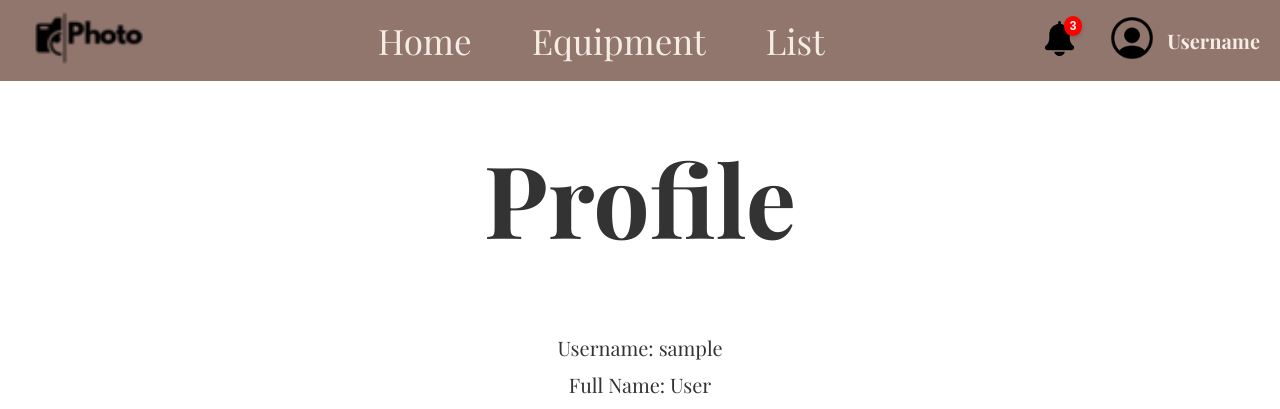
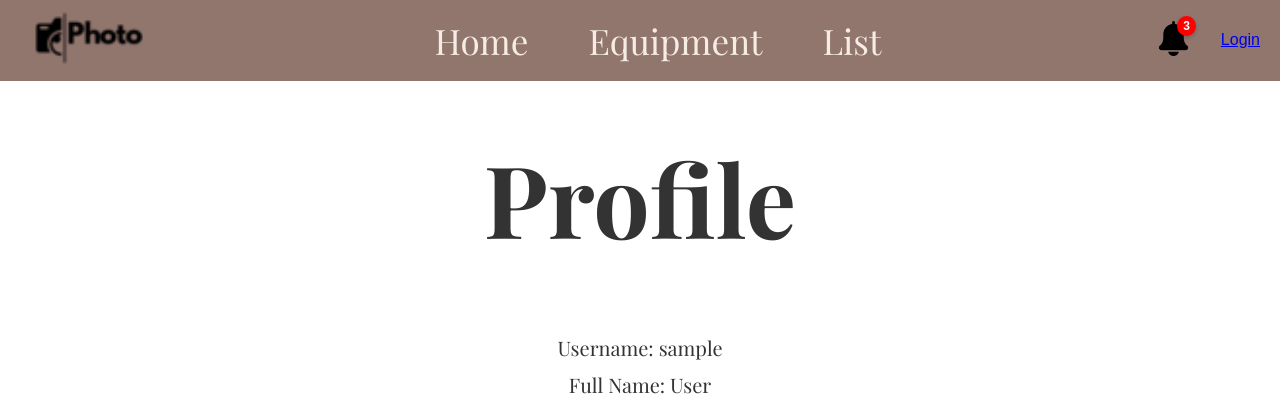
Before and after one commit to pakin6509681182/cs332_cloudfoundation, a Flask app: template templates/profile.html in a window 1280 px wide. Shown: the top 409 px of the page. Run offline with Flask 3, Linux system fonts and the light colour scheme; the template is opened without the code that fills it: most values are stand-ins (such as "Sample title", 1, 10 or a date in 2020).

Commit message:
Display username in profile section if logged in, otherwise show login button

```diff
--- a/templates/profile.html
+++ b/templates/profile.html
@@ -41,12 +41,16 @@
                 </div>
                 <!-- User -->
                 <div class="user">
-                    <a href="{{ url_for('profile') }}">
-                        <img src="{{ url_for('static', filename='images/profile.png') }}" alt="Profile" />
-                    </a>
-                    <div class="username">
-                        <a href="{{ url_for('profile') }}">Username</a>
-                    </div>
+                    {% if session.username %}
+                        <a href="{{ url_for('profile') }}">
+                            <img src="{{ url_for('static', filename='images/profile.png') }}" alt="Profile" />
+                        </a>
+                        <div class="username">
+                            <a href="{{ url_for('profile') }}">{{ session.username }}</a>
+                        </div>
+                    {% else %}
+                        <a href="{{ url_for('login') }}" class="login-button">Login</a>
+                    {% endif %}
                 </div>
             </div>
         </nav>
```
